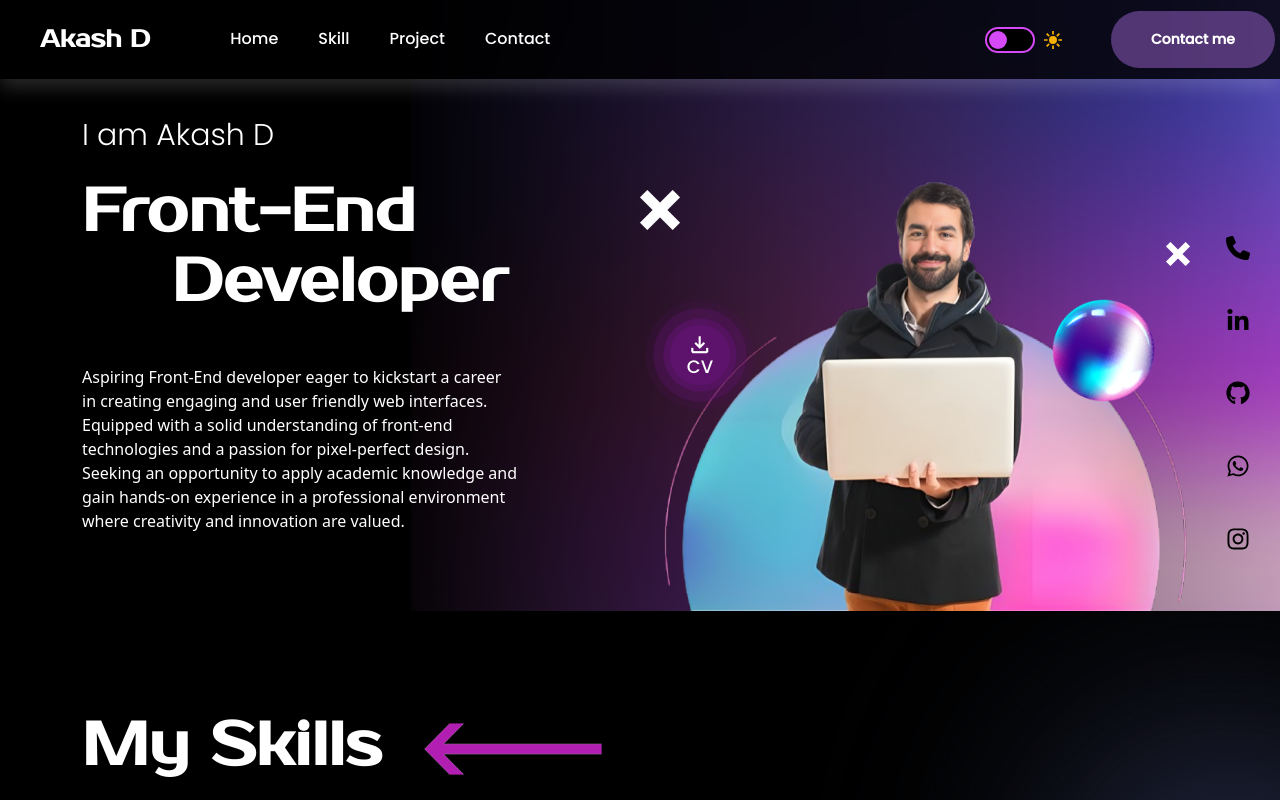
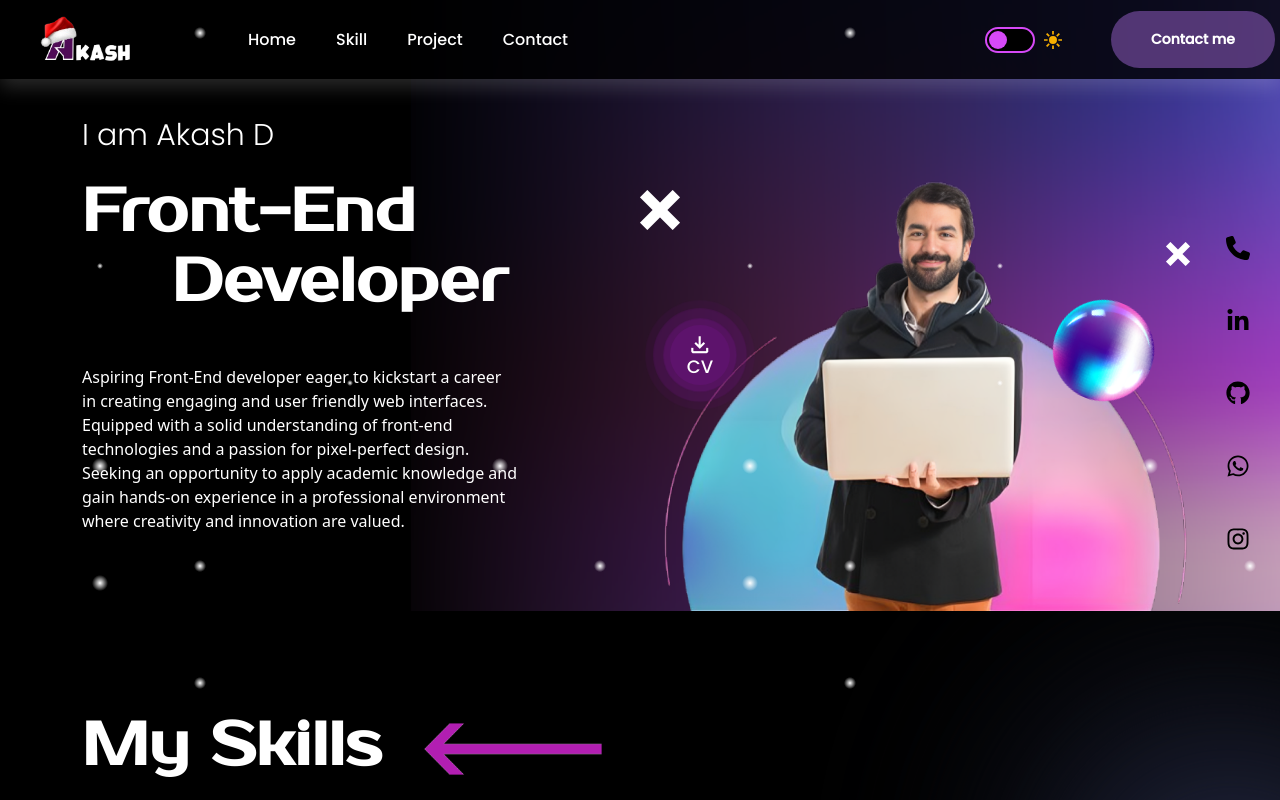
Before and after one commit to Akash-D-2003/portfolio-project, a React (Vite) app: page / in a window 1280 px wide. Shown: the top 800 px of the page. Built offline with nearby package versions, Linux system fonts and the light colour scheme.

Commit message:
add snowfall

```diff
--- a/src/Components/Header.jsx
+++ b/src/Components/Header.jsx
@@ -2,6 +2,7 @@ import React, { useState, useEffect } from "react";
 import { IoSunnySharp } from "react-icons/io5";
 import { AiOutlineMenu } from "react-icons/ai";
 import { MdOutlineClose } from "react-icons/md";
+import logo from "../images/logo.png";
 
 function Header() {
   const header = document.querySelector("header");
@@ -37,7 +38,9 @@ function Header() {
     <header id={isSticky ? "sticky" : ""}>
       <div className="header-nav">
         <div className="logo">
-          <h2>Akash D</h2>
+          <h2>
+            <img className="logo" src={logo} alt="logo" />
+          </h2>
           <ul style={{ top: menuOpen ? "0" : "-100%" }}>
             <li>
               <a href="#home">Home</a>
--- a/src/Components/Home.jsx
+++ b/src/Components/Home.jsx
@@ -7,6 +7,7 @@ import { FaLinkedinIn, FaGithub, FaWhatsapp, FaInstagram, FaPhone } from "react-
 
 function Home() {
   return (
+    <>
       <div className="home-section position-relative" id="home">
         <div className="container">
           <div className="row">
@@ -16,11 +17,11 @@ function Home() {
                 Front-End <span>Developer</span>
               </h3>
               <p className="mt-5">
-              Aspiring Front-End developer eager to kickstart a career in creating engaging and user
-              friendly web interfaces. Equipped with a solid understanding of front-end technologies
-              and a passion for pixel-perfect design. Seeking an opportunity to apply academic
-              knowledge and gain hands-on experience in a professional environment where creativity
-              and innovation are valued.
+                Aspiring Front-End developer eager to kickstart a career in creating engaging and
+                user friendly web interfaces. Equipped with a solid understanding of front-end
+                technologies and a passion for pixel-perfect design. Seeking an opportunity to apply
+                academic knowledge and gain hands-on experience in a professional environment where
+                creativity and innovation are valued.
               </p>
             </div>
             <div className="col-lg-6 men-img">
@@ -64,6 +65,8 @@ function Home() {
           </div>
         </div>
       </div>
+      <div className="snow"></div>
+    </>
   );
 }
 
--- a/src/sass/_header.scss
+++ b/src/sass/_header.scss
@@ -18,6 +18,9 @@ header {
   &#sticky {
     position: fixed;
     animation: smothSticky 0.3s linear;
+  }
+  .logo {
+    width: 8rem;
   }
   .header-nav {
     display: flex;
--- a/src/sass/_home.scss
+++ b/src/sass/_home.scss
@@ -118,3 +118,36 @@
 .light-theme {
   background-image: url("../src/images/home-light-bg.png");
 }
+@keyframes snowfall {
+  from {
+    transform: translateY(0);
+  }
+  to {
+    transform: translateY(650px);
+  }
+}
+.snow,
+.snow::after,
+.snow::before {
+  content: "";
+  position: fixed;
+  top: -650px;
+  left: 0;
+  right: 0;
+  bottom: 0;
+  background: radial-gradient(8px 8px at 100px 50px, #fff, transparent),
+    radial-gradient(6px 6px at 200px 150px, #fff, transparent),
+    // radial-gradient(3px 3px at 300px 250px, #fff, transparent),
+    // radial-gradient(4px 4px at 400px 350px, #fff, transparent),
+    // radial-gradient(6px 6px at 500px 100px, #fff, transparent),
+    // radial-gradient(3px 3px at 50px 200px, #fff, transparent),
+    // radial-gradient(4px 4px at 150px 300px, #fff, transparent),
+    // radial-gradient(6px 6px at 250px 400px, #fff, transparent),
+    radial-gradient(3px 3px at 350px 500px, #fff, transparent);
+  z-index: 999;
+  background-size: 650px 650px;
+  animation: snowfall 8s linear infinite;
+}
+.snow::after {
+  margin-left: -250px;
+}
```
Also changed, not shown: src/images/logo-2.png (added), src/images/logo.png (added). Lines whose indentation alone changed are shown as unchanged.
